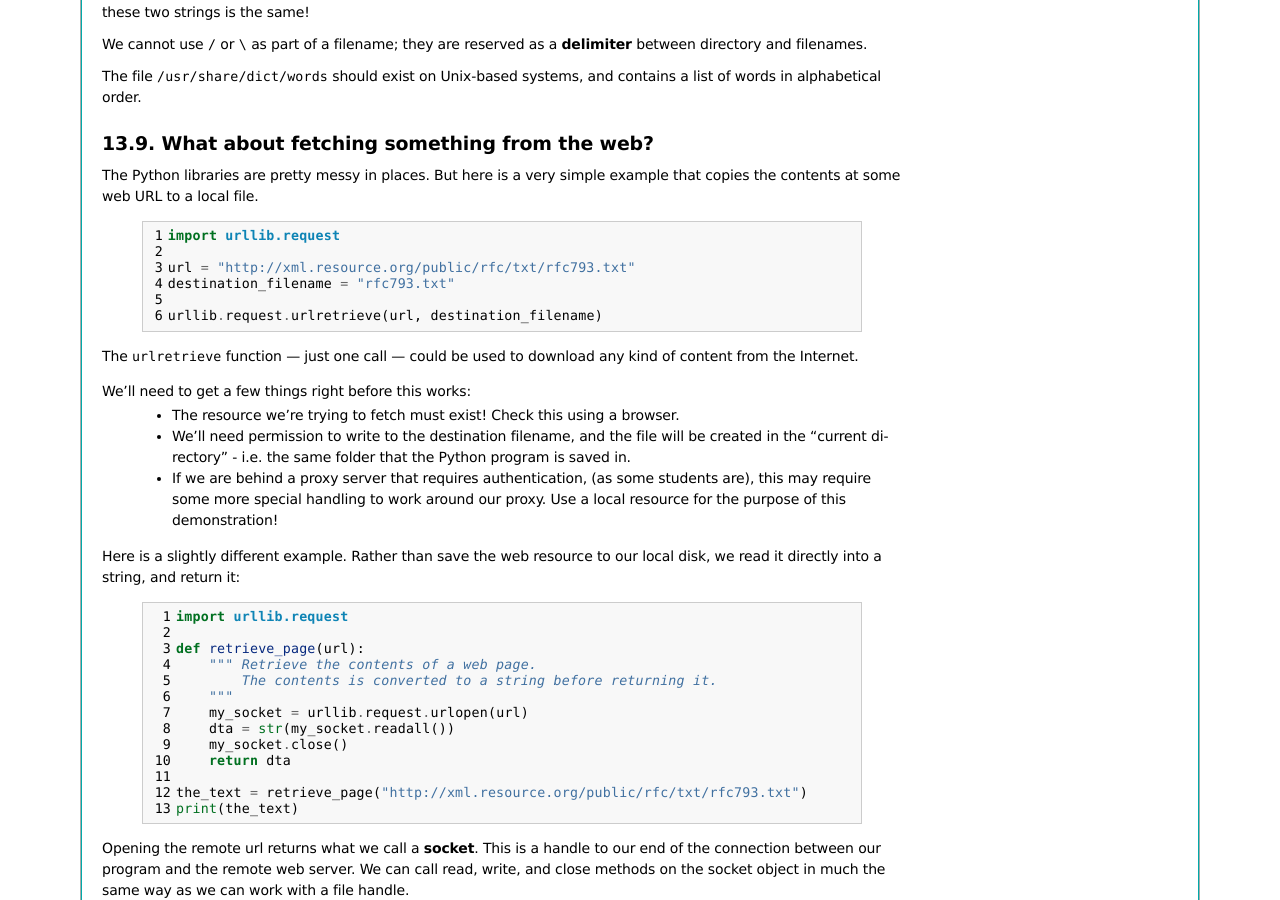
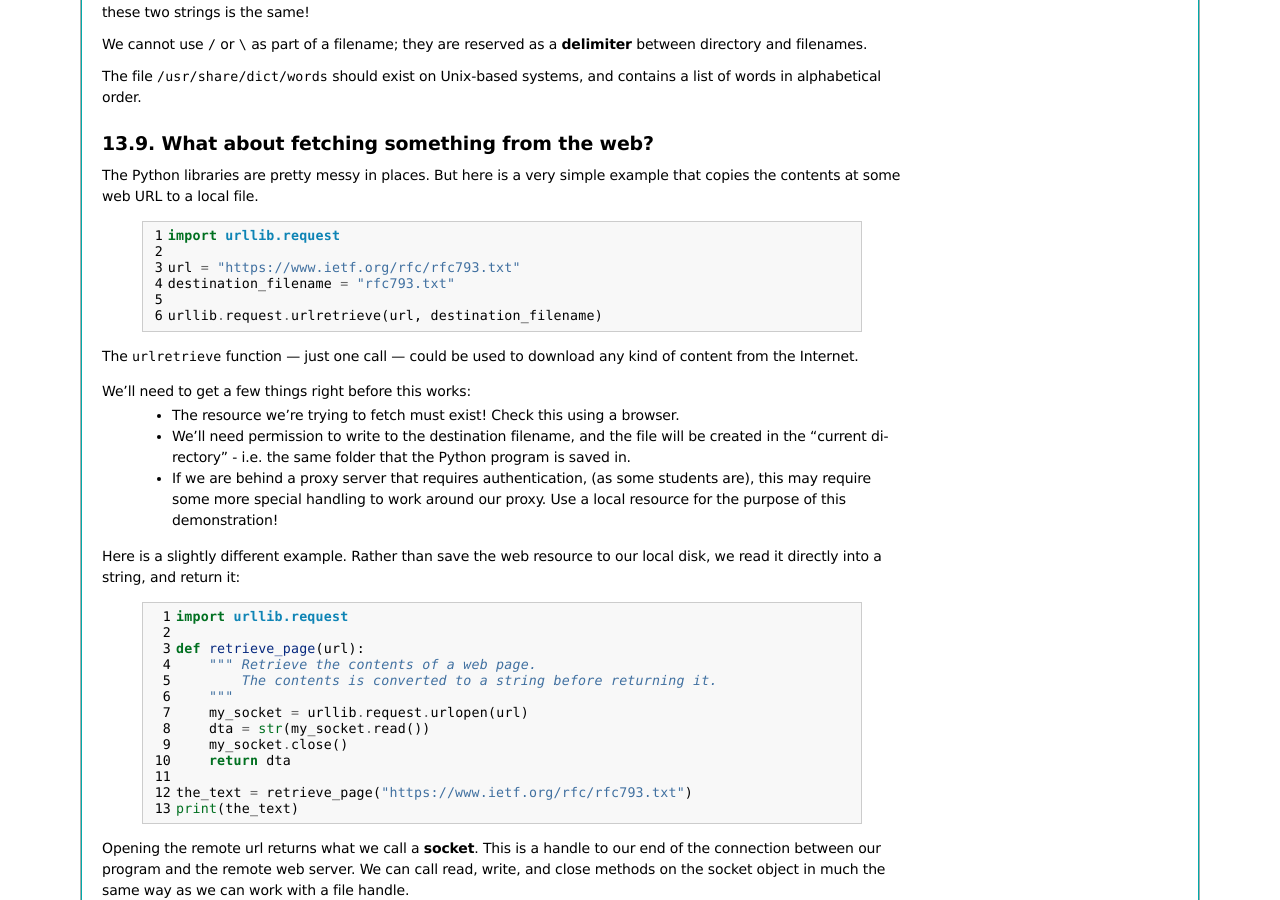
Before and after one commit to cspwcspw/books, a Sphinx documentation site: the page built from thinkcspy3/source/files.rst, in a window 1280 px wide and 900 px high, scrolled down 4412 px. Built offline with Sphinx 7.4.7, drawn with Linux system fonts in a browser that asks for light colours.

Commit message:
Fix readall -> read and 404 link to one that works

```diff
--- a/thinkcspy3/source/files.rst
+++ b/thinkcspy3/source/files.rst
@@ -356,7 +356,7 @@ simple example that copies the contents at some web URL to a local file.
 
         import urllib.request
 
-        url = "http://xml.resource.org/public/rfc/txt/rfc793.txt"
+        url = "https://www.ietf.org/rfc/rfc793.txt"
         destination_filename = "rfc793.txt"
 
         urllib.request.urlretrieve(url, destination_filename)
@@ -385,11 +385,11 @@ our local disk, we read it directly into a string, and return it:
                 The contents is converted to a string before returning it.
             """
             my_socket = urllib.request.urlopen(url)
-            dta = str(my_socket.readall())
+            dta = str(my_socket.read())
             my_socket.close()
             return dta
 
-        the_text = retrieve_page("http://xml.resource.org/public/rfc/txt/rfc793.txt")
+        the_text = retrieve_page("https://www.ietf.org/rfc/rfc793.txt")
         print(the_text)
 
 Opening the remote url returns what we call a **socket**.  This is a handle to
```
